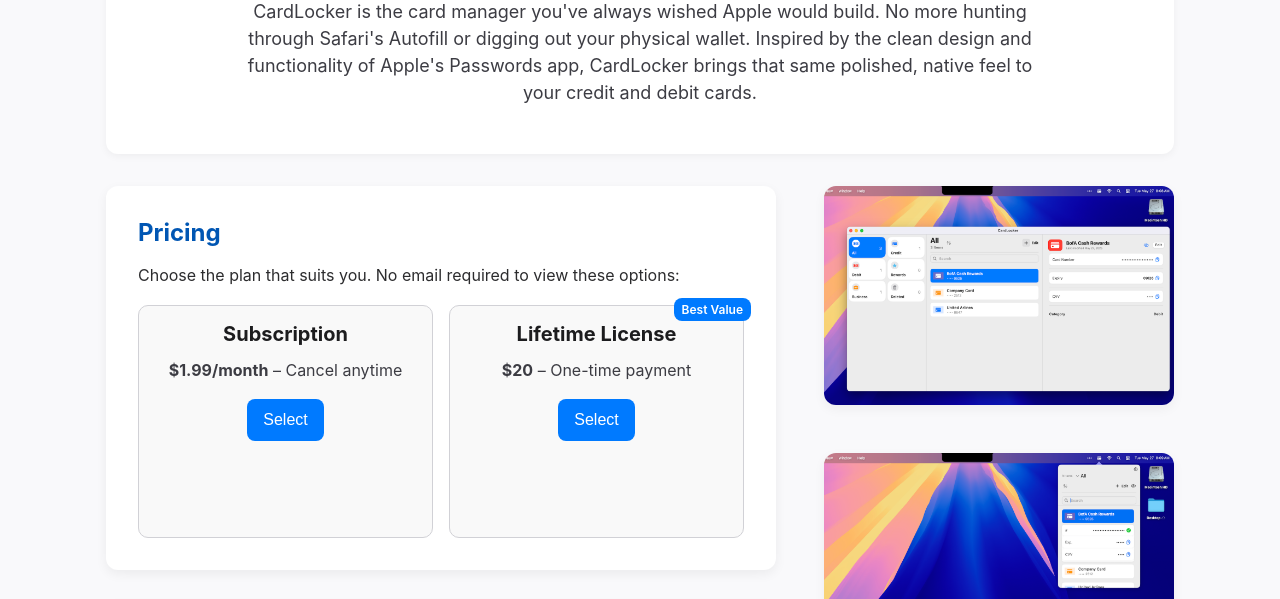
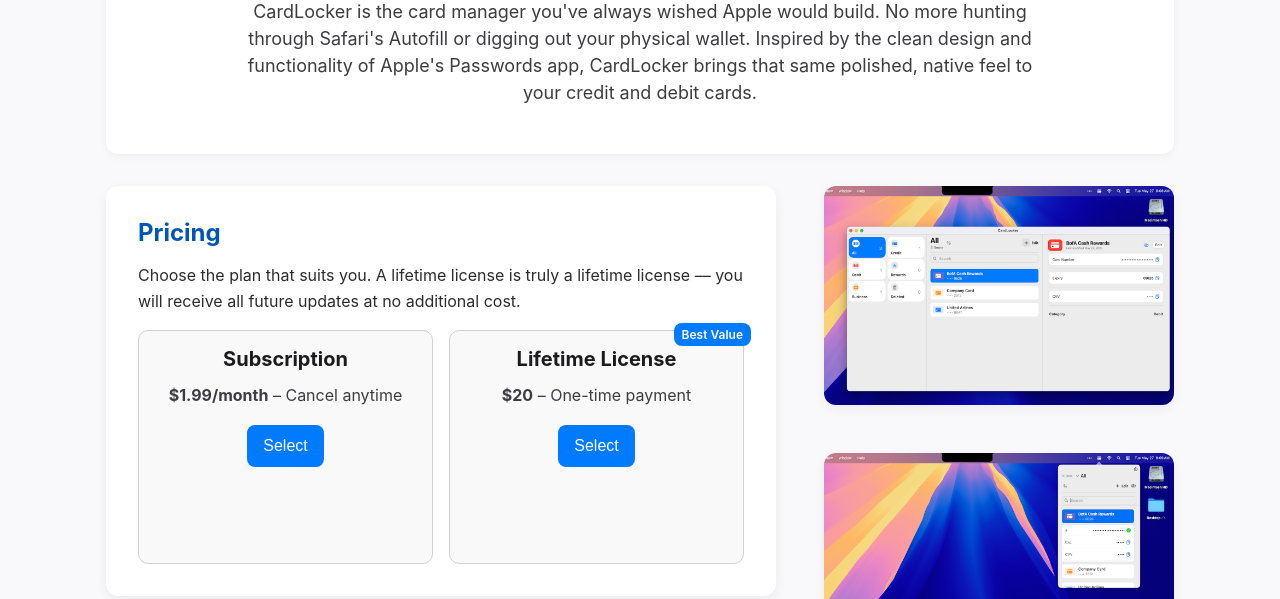
Before and after one commit to zeroxjf/CardLocker, a website: page index.html in a window 1280 px wide. Shown: the part 177-776 px from the top of the page. Drawn offline with Linux system fonts and the light colour scheme; a script that the page names is missing.

Commit message:
Update index.html

```diff
--- a/index.html
+++ b/index.html
@@ -420,7 +420,7 @@
       <div class="card-container">
         <div class="card" id="pricing">
           <h2>Pricing</h2>
-          <p>Choose the plan that suits you. No email required to view these options:</p>
+          <p>Choose the plan that suits you. A lifetime license is truly a lifetime license –– you will receive all future updates at no additional cost.</p>
           <div class="plan-options">
             <div class="plan">
               <h3>Subscription</h3>
```
